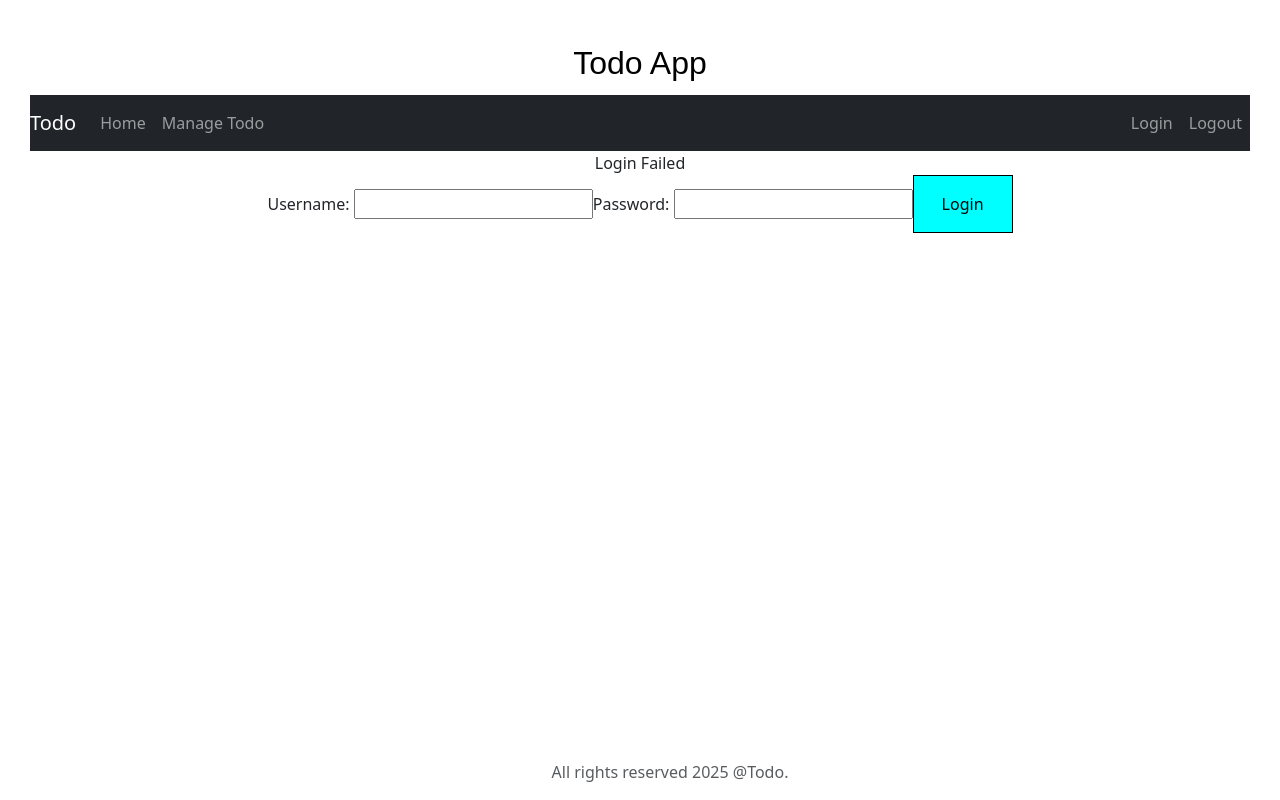
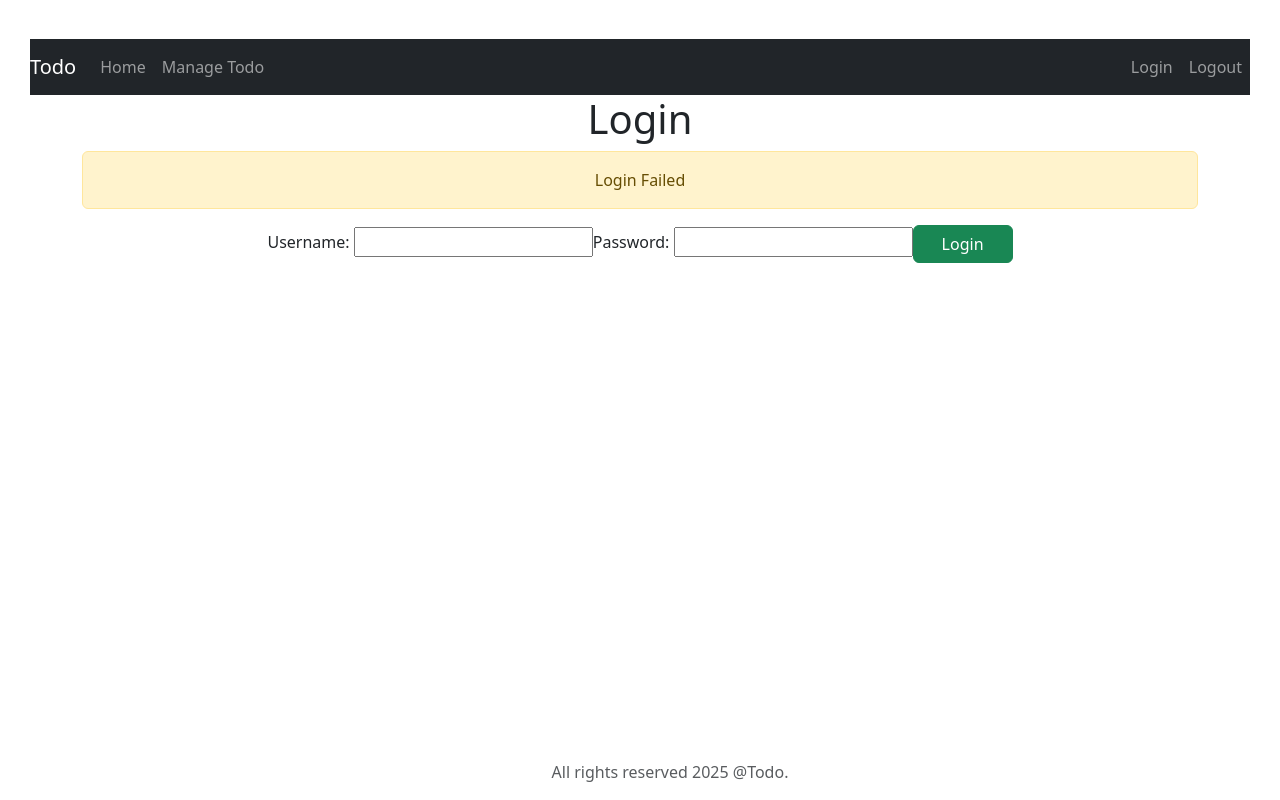
Before and after one commit to Rishabhsingh22/FullStack-React-Springboot, a React (Create React App) app: page / in a window 1280 px wide. Both pictures are taken after a click on the button "Login". Shown: the top 800 px of the page. Built offline with nearby package versions, Linux system fonts and the light colour scheme.

Commit message:
added styling to components using bootstrap classes

```diff
--- a/src/components/Todo/Login.jsx
+++ b/src/components/Todo/Login.jsx
@@ -68,15 +68,18 @@
 
     render(){
         return(
-            <div className="login">
-                {/* conditional rendering */}
+            <div>
+                <h1>Login</h1>
+                <div className="container">
+                    {/* conditional rendering */}
                 {this.state.showLoginMessage && <div>Login Successful</div>}
-                {this.state.hasLoginFailed && <div>Login Failed</div>}
+                {this.state.hasLoginFailed && <div className="alert alert-warning">Login Failed</div>}
                 {/* <ShowLoginSuccessful showLoginMessage={this.state.showLoginMessage}/>
                 <ShowInvalidLogin hasLoginFailed={this.state.hasLoginFailed}/> */}
                 Username: <input type="text" name="username" value={this.state.username} onChange={this.handleChange}></input>
                 Password: <input type="password" name="password" value={this.state.password} onChange={this.handleChange}></input>
-                <button onClick={this.loginClicked}>Login</button>
+                <button className="btn btn-success" onClick={this.loginClicked}>Login</button>
+                </div>
             </div>
         )
     }
--- a/src/components/Todo/Todo.jsx
+++ b/src/components/Todo/Todo.jsx
@@ -17,7 +17,6 @@
 
         return(
             <div className="todoApp">
-                <div className="title">Todo App</div>
                 <Router>
                     <HeaderComponent/>
                     <Routes>
--- a/src/components/Todo/TodosList.jsx
+++ b/src/components/Todo/TodosList.jsx
@@ -19,7 +19,8 @@
         return(
             <div>
                 <h1>Todo list</h1>
-                <table>
+                <div className="container">
+                    <table className="table">
                     <thead>
                         <tr>
                             <th>ID</th>
@@ -42,6 +43,7 @@
 
                     </tbody>
                 </table>
+                </div>
             </div>
         )
     }
--- a/src/components/Todo/Welcome.jsx
+++ b/src/components/Todo/Welcome.jsx
@@ -4,7 +4,10 @@
 class Welcome extends Component{
     render(){
         return(
-            <div>Welcome {this.props.params.name}. You can manage your todos <Link to="/todos">here</Link></div>
+            <>
+            <h1>Welcome!</h1>
+            <div className="container">Welcome {this.props.params.name}. You can manage your todos <Link to="/todos">here</Link></div>
+            </>
         )
     }
 }
```
